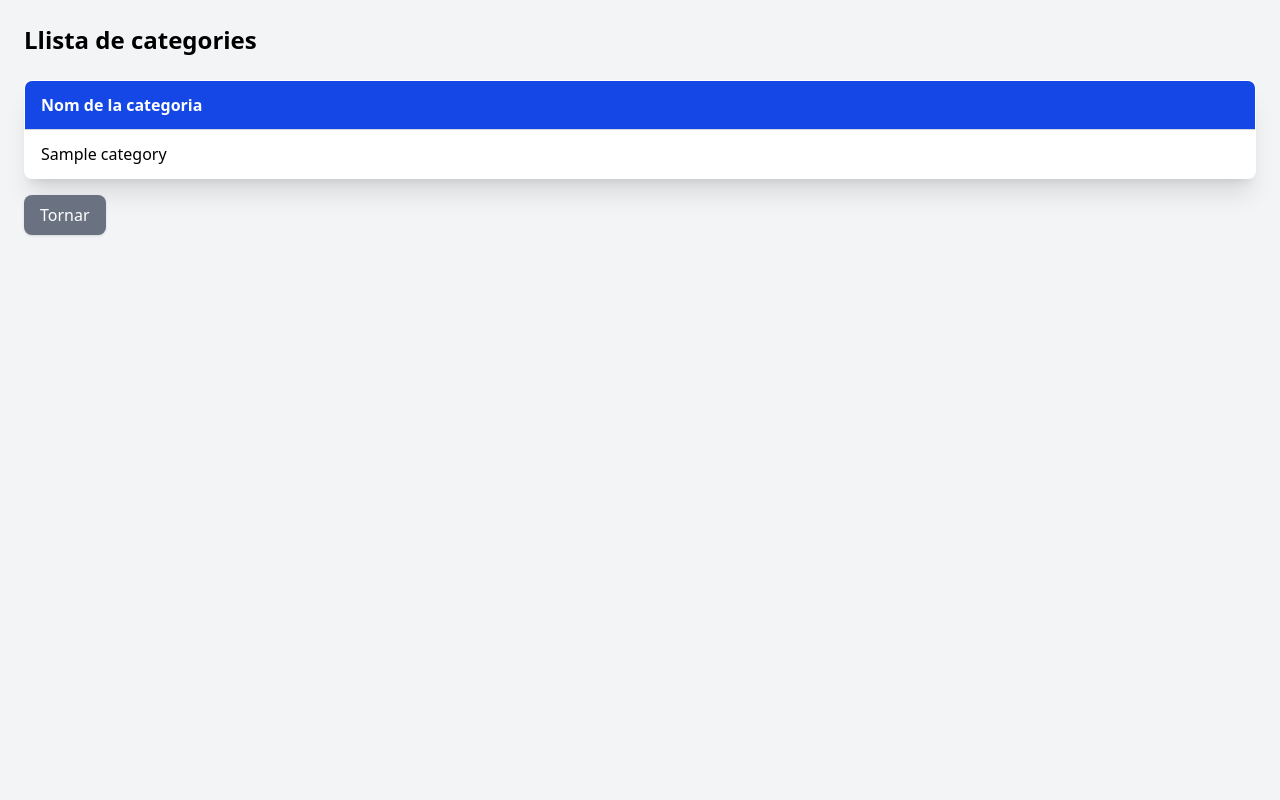
After one commit to toniCirvianum/todolist_v2, a Laravel app: page /catgories/show in a window 1280 px wide. The commit adds this page. Run offline with Laravel 12, Linux system fonts and the light colour scheme; tables that the repository leaves empty hold one stand-in row (values such as "Sample post"); style sheets or scripts are compiled from the project's sources.

Commit message:
Show categories afegit

```diff
--- a/app/Http/Controllers/CategoryController.php
+++ b/app/Http/Controllers/CategoryController.php
@@ -29,4 +29,10 @@ class CategoryController extends Controller
     public function create() {
         return view ('category.create');
     }
+
+    public function show() {
+
+        $categories=Category::all();
+        return view('category.show',compact('categories'));
+    }
 }
--- a/compose.yaml
+++ b/compose.yaml
@@ -65,4 +65,5 @@ networks:
         driver: bridge
 volumes:
     sail-mysql:
+        name: todolist_v2
         driver: local
--- a/database/factories/TaskFactory.php
+++ b/database/factories/TaskFactory.php
@@ -2,6 +2,7 @@
 
 namespace Database\Factories;
 
+use App\Models\Category;
 use Illuminate\Database\Eloquent\Factories\Factory;
 
 /**
@@ -18,7 +19,8 @@ class TaskFactory extends Factory
     {
         return [
             'name'=>fake()->word(),
-            'description'=>fake()->sentence()
+            'description'=>fake()->sentence(),
+            'category_id'=> Category::inRandomOrder()->value('id'),
         ];
     }
 }
--- /dev/null
+++ b/resources/views/category/show.blade.php
@@ -0,0 +1,42 @@
+@extends('layouts.app')
+
+@section('title', 'Llista de categories')
+
+@section('content')
+
+<div class="p-6 bg-gray-100 min-h-screen">
+
+    @if(session('success'))
+    <div class="mb-4 p-3 bg-green-100 text-green-800 border border-green-300 rounded-lg">
+        {{ session('success') }}
+    </div>
+    @endif
+
+    <div class="flex items-center justify-between mb-6">
+        <h1 class="text-2xl font-bold">Llista de categories</h1>
+    </div>
+
+    <table class="min-w-full bg-white border border-gray-300 shadow-xl rounded-lg overflow-hidden">
+        <thead class="bg-blue-700 text-white border-b border-gray-300">
+            <tr>
+                <th class="py-3 px-4 text-left border-r border-blue-500">Nom de la categoria</th>
+            </tr>
+        </thead>
+        <tbody>
+            @foreach ($categories as $category)
+            <tr class="even:bg-gray-50 odd:bg-white hover:bg-blue-100 transition-colors border-b border-gray-200">
+                <td class="py-3 px-4 border-r border-gray-200">{{$category->name}}</td>
+            </tr>
+            @endforeach
+        </tbody>
+    </table>
+ <div class="mt-4">
+        <a href="{{ route('tasks.index') }}"
+           class="inline-block bg-gray-500 hover:bg-gray-600 text-white py-2 px-4 rounded-lg shadow">
+            Tornar
+        </a>
+    </div>
+</div>
+
+
+@endsection
--- a/routes/web.php
+++ b/routes/web.php
@@ -17,3 +17,6 @@ Route::get('/categories/create', [CategoryController::class, 'create'])
 
 Route::post('/categories', [CategoryController::class, 'store'])
     ->name('categories.store');
+
+Route::get('/catgories/show', [CategoryController::class, 'show'])
+    ->name('categories.show');
```
Also changed, not shown: resources/views/task/view.blade.php (+6 -1 lines), database/migrations/2025_12_06_193102_add_category_id_to_tasks_table.php, resources/views/task/edit.blade.php (line endings or trailing spaces).
